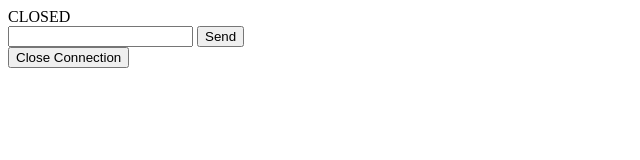
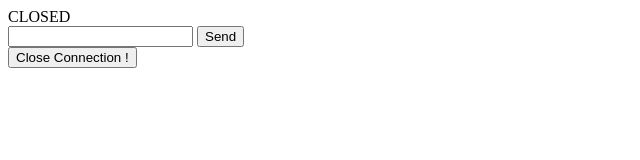
Before and after one commit to AhmedElwerdany/Full-Stack-websocket-example, a plain HTML site: page frontend/index.html in a window 1280 px wide. Shown: the full height of the page, 0-640 px from the left. Drawn offline with Linux system fonts and the light colour scheme.

Commit message:
added "!" to button via github.dev

```diff
--- a/frontend/index.html
+++ b/frontend/index.html
@@ -13,7 +13,7 @@
         <button type="submit">Send</button>
     </form>
     <form id="close-form">
-        <button type="submit">Close Connection</button>
+        <button type="submit">Close Connection !</button>
     </form>
     <div id="messages"></div>
     <script src="index.js"></script>
```
